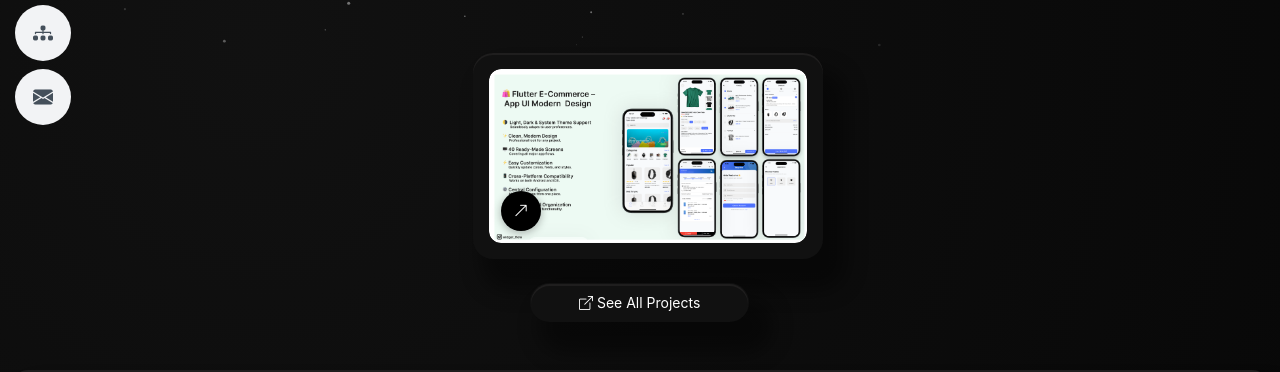
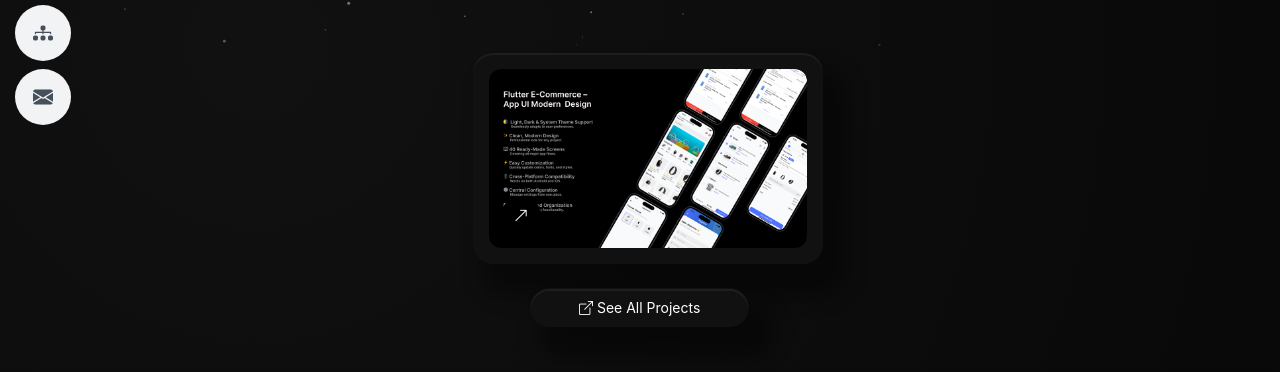
Before and after one commit to Syed-shan46/Portfolio, a plain HTML site: page index.html in a window 1280 px wide. Shown: the part 427-799 px from the top of the page. Drawn offline with nearby package versions, Linux system fonts and the light colour scheme.

Commit message:
new mockup image

```diff
--- a/index.html
+++ b/index.html
@@ -108,7 +108,7 @@
       <div class="screenshot-container col-lg-4 ms-sm-3">
         <a href="project-detail.html" class="text-decoration-none">
           <div class="preview-wrapper position-relative">
-            <img src="assets/img/mockup_img1.png" alt="Project Preview" class="img-fluid">
+            <img src="assets/img/mockup_cover.jpg" alt="Project Preview" class="img-fluid">
             <div class="arrow-icon">
               <i class="bi bi-arrow-up-right"></i>
             </div>
```
Also changed, not shown: assets/img/mockup_cover.jpg (added).
